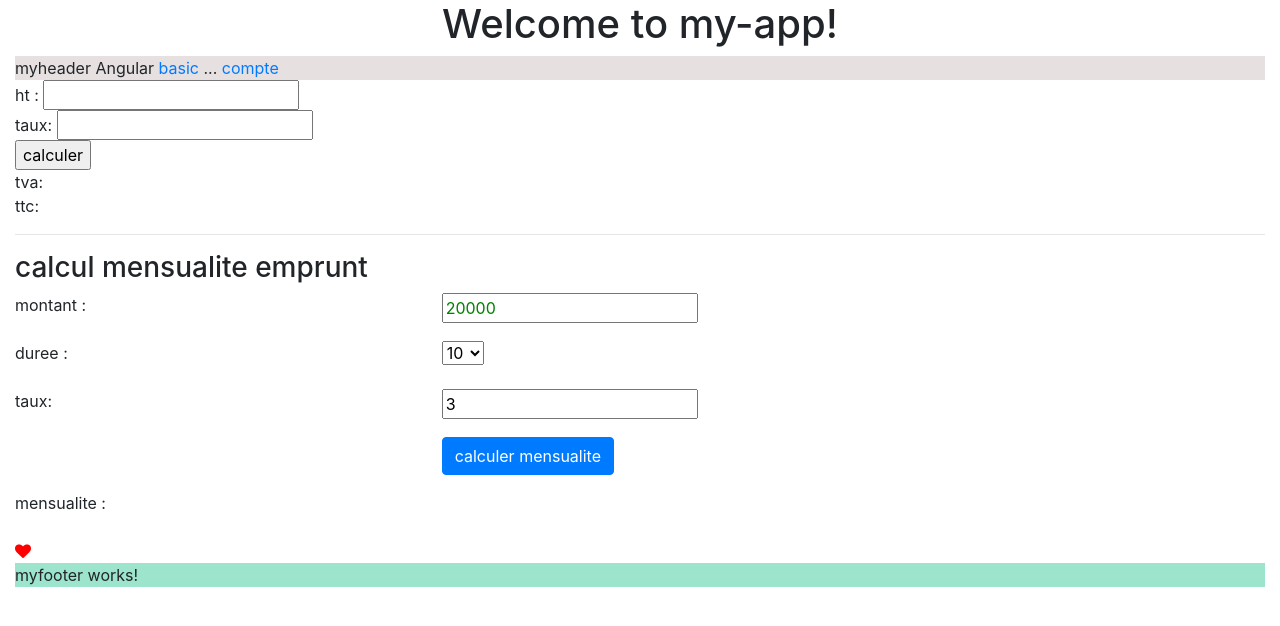
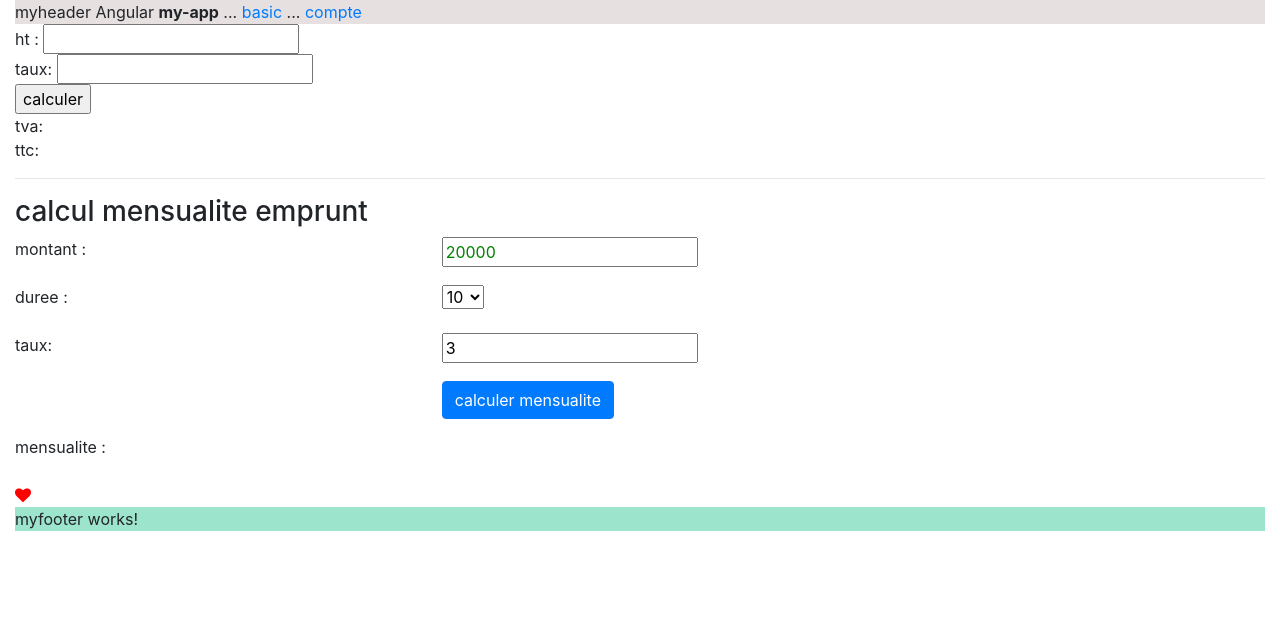
Before and after one commit to didier-tp/m2idef_angular-app, an Angular app: page /basic in a window 1280 px wide. Shown: the top 626 px of the page. Built offline with nearby package versions, Linux system fonts and the light colour scheme.

Commit message:
avec @Input sur title de myheader

```diff
--- a/src/app/app.component.html
+++ b/src/app/app.component.html
@@ -1,10 +1,16 @@
 <div class="container-fluid">
+<!--
 <div style="text-align:center">
   <h1>
     Welcome to {{ title }}!
   </h1>
 </div>
-<app-myheader></app-myheader>
+-->
+<!--
+  <app-myheader ></app-myheader>
+  <app-myheader [title]="'coucou'"></app-myheader>
+ -->
+<app-myheader [title]="title"></app-myheader>
 
 <router-outlet></router-outlet>
 <!-- router-outlet sera automatiquement
--- a/src/app/myheader/myheader.component.html
+++ b/src/app/myheader/myheader.component.html
@@ -1,4 +1,4 @@
-<div class="entete">  myheader Angular
+<div class="entete">  myheader Angular <b>{{title}}</b> ...
     <a [routerLink]="['/basic']" >basic</a> ...
     <a [routerLink]="['/compte']">compte</a>
 </div>
--- a/src/app/myheader/myheader.component.ts
+++ b/src/app/myheader/myheader.component.ts
@@ -1,4 +1,4 @@
-import { Component, OnInit } from '@angular/core';
+import { Component, OnInit, Input } from '@angular/core';
 
 @Component({
   selector: 'app-myheader',
@@ -7,6 +7,9 @@ import { Component, OnInit } from '@angular/core';
 })
 export class MyheaderComponent implements OnInit {
 
+  @Input()
+  title : string ="titre par defaut";
+
   constructor() { }
 
   ngOnInit() {
```
